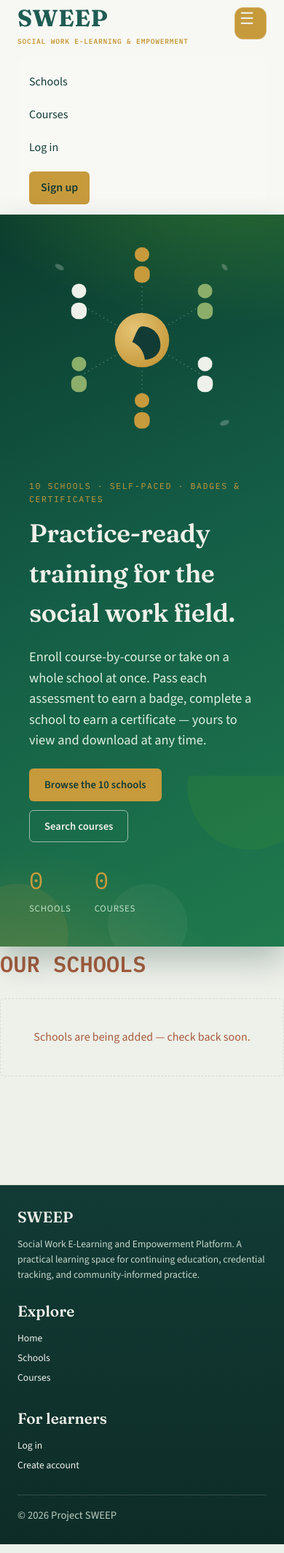
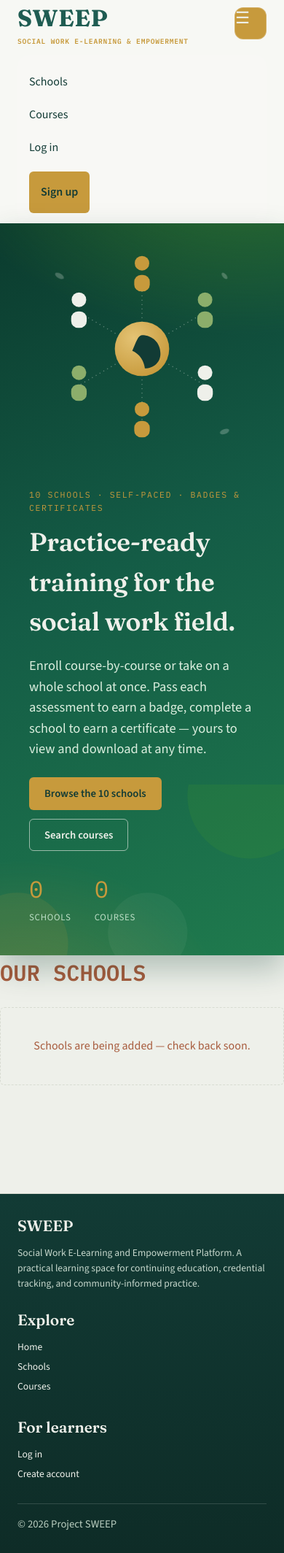
Before and after one commit to remikeks/project-sweep, a Django app: page / in a window 390 px wide, after a click that opens the changed part. Shown: the whole page at 73% size. Run offline with Django 5.2, Linux system fonts and the light colour scheme; data that the repository does not hold is empty; parts of the project's set-up code (start-up, migrations or seed data) failed here and were passed over.

Commit message:
style changes

```diff
--- a/static/css/style.css
+++ b/static/css/style.css
@@ -98,6 +98,15 @@ a:hover { text-decoration: underline; }
   letter-spacing: 0.02em;
 }
 
+.footer-heading h3{
+  font-family: var(--font-display);
+  font-weight: 700;
+  font-size: 1.2rem;
+  color: var(--primary);
+  letter-spacing: 0.02em;
+
+}
+
 .sw-nav .brand small {
   display: block;
   font-family: var(--font-mono);
@@ -133,6 +142,7 @@ a:hover { text-decoration: underline; }
   background: var(--gold);
   border: 1px solid rgba(255,255,255,0.22);
   color: var(--paper);
+  padding: 0;
   width: 44px;
   height: 44px;
   border-radius: 12px;
@@ -690,7 +700,7 @@ form label { display: block; font-size: 0.85rem; margin-bottom: 4px; color: var(
   .sw-nav-links a.button {
     margin-top: 10px;
     width: fit-content;
-    padding: 10px 16px;
+    padding: 16px 16px;
     align-self: flex-start;
     display: inline-block;
   }
--- a/templates/base.html
+++ b/templates/base.html
@@ -54,17 +54,17 @@
     <div class="container">
       <div class="sw-footer-grid">
         <div>
-          <h3>SWEEP</h3>
+          <h3 class="footer-heading">SWEEP</h3>
           <p>Social Work E-Learning and Empowerment Platform. A practical learning space for continuing education, credential tracking, and community-informed practice.</p>
         </div>
         <div>
-          <h3>Explore</h3>
+          <h3 class="footer-heading">Explore</h3>
           <a href="{% url 'home' %}">Home</a>
           <a href="{% url 'school_list' %}">Schools</a>
           <a href="{% url 'course_list' %}">Courses</a>
         </div>
         <div>
-          <h3>For learners</h3>
+          <h3 class="footer-heading">For learners</h3>
           {% if user.is_authenticated %}
             <a href="{% url 'dashboard' %}">My learning</a>
             <a href="{% url 'my_credentials' %}">Badges &amp; certificates</a>
```
